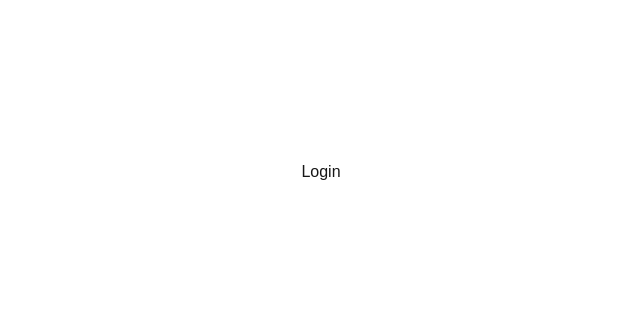
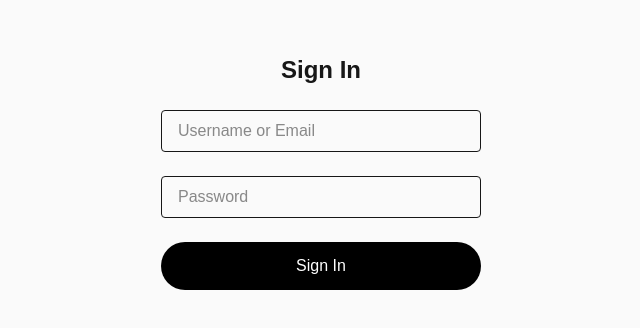
Before and after one commit to mejiasergio2002-max/unified-health, a Next.js app: page /login in a window 1280 px wide. Shown: the part 228-556 px from the top of the page, without its empty margins (319-959 px from the left). Built offline with nearby package versions, Linux system fonts and the light colour scheme.

Commit message:
Add simple login page

```diff
--- a/app/login/page.tsx
+++ b/app/login/page.tsx
@@ -1,7 +1,33 @@
 export default function LoginPage() {
   return (
-    <main className="min-h-screen flex items-center justify-center">
-      <h1>Login</h1>
+    <main className="min-h-screen flex items-center justify-center bg-[#fafafa]">
+      <div className="flex flex-col items-center gap-6 w-80">
+        <h1 className="text-2xl font-semibold">Sign In</h1>
+
+        {/* Username */}
+        <input
+          type="text"
+          placeholder="Username or Email"
+          className="w-full border px-4 py-2 rounded"
+        />
+
+        {/* Password */}
+        <input
+          type="password"
+          placeholder="Password"
+          className="w-full border px-4 py-2 rounded"
+        />
+
+        {/* Sign In → Feed */}
+        <a href="/feed" className="w-full">
+          <button
+            type="button"
+            className="w-full px-4 py-3 rounded-full bg-black text-white"
+          >
+            Sign In
+          </button>
+        </a>
+      </div>
     </main>
   );
 }
```
